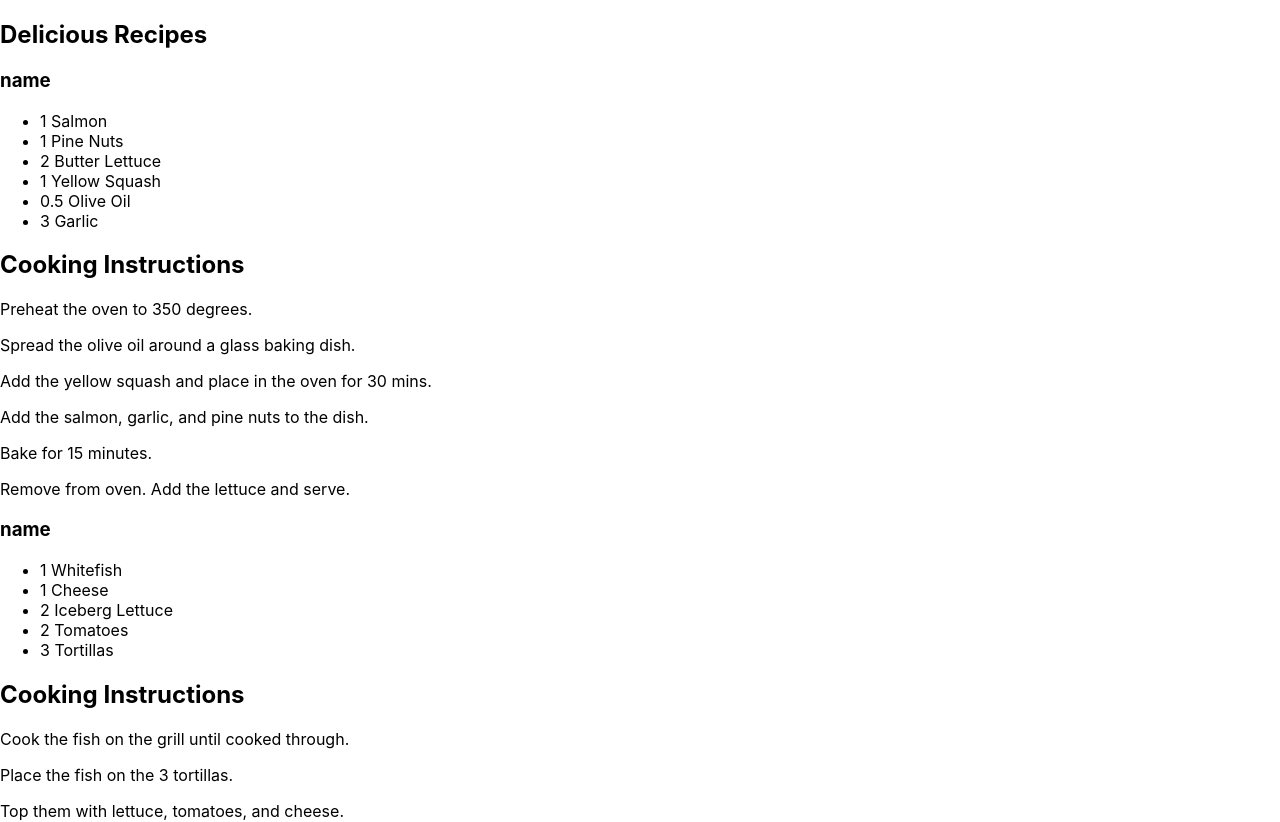
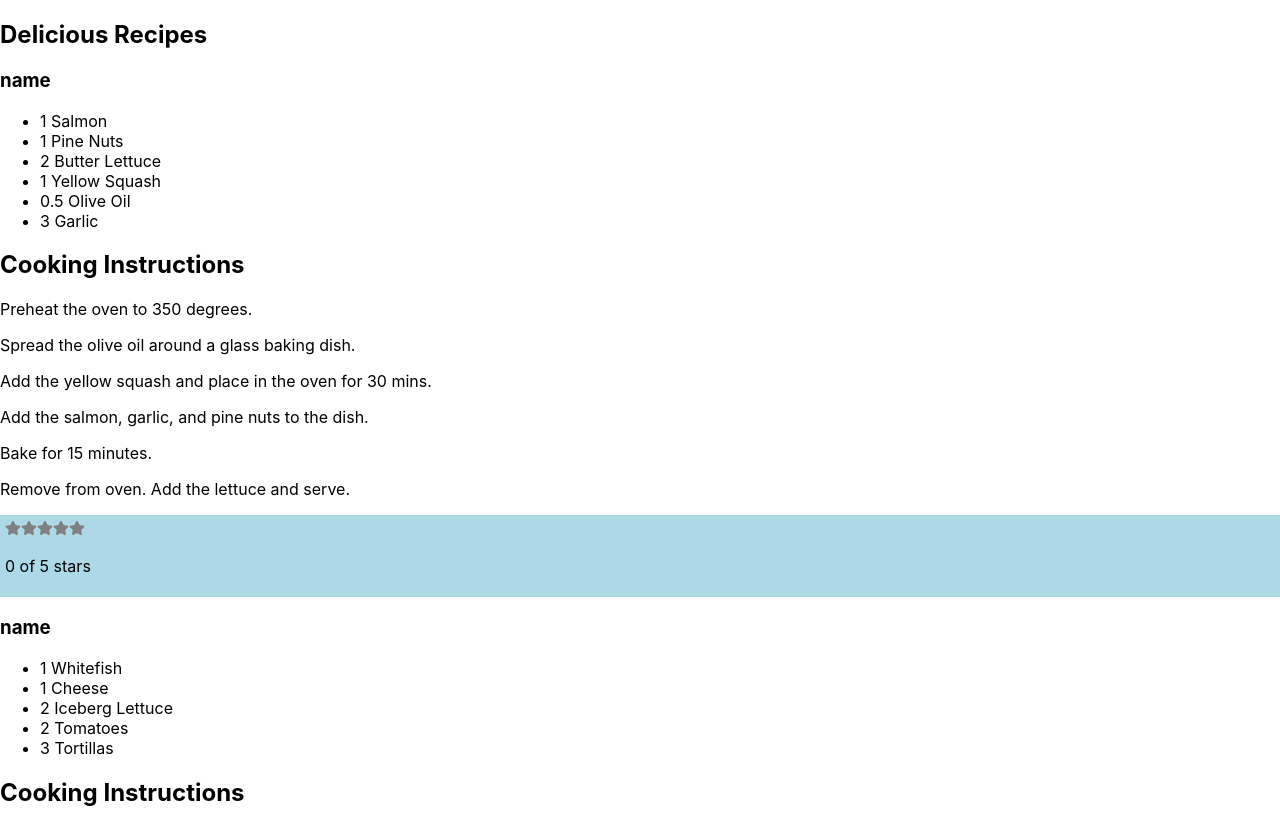
Before and after one commit to OswaldoRosalesA/Learnig-React-2nd-Edition, a React (Create React App) app in the folder recipe-app-full/: page / in a window 1280 px wide. Shown: the top 822 px of the page. Built offline with nearby package versions, Linux system fonts and the light colour scheme.

Commit message:
Feature: StarRating with basic state

```diff
--- a/recipe-app-full/src/components/Recipe.js
+++ b/recipe-app-full/src/components/Recipe.js
@@ -3,6 +3,7 @@
 import React from 'react';
 import IngredientsList from './IngredientsList';
 import Instructions from './Instructions';
+import StarRating from "./StarRating";
 
 const Recipe = ({name, ingredients, steps}) => {
     return (
@@ -10,6 +11,7 @@ const Recipe = ({name, ingredients, steps}) => {
             <h1>name</h1>
             <IngredientsList ingredients={ingredients}/>
             <Instructions title='Cooking Instructions' steps={steps}/>
+            <StarRating style={{backgroundColor: "lightblue"}} onDoubleClick={e => alert('double click')}/>
         </section>
     );
 };
--- /dev/null
+++ b/recipe-app-full/src/components/Star.js
@@ -0,0 +1,10 @@
+// ./src/components/Star.js
+
+import React from "react";
+import {FaStar} from "react-icons/fa";
+
+const Star = ({selected = false, onSelect = (f) => f}) => {
+    return <FaStar color={selected ? 'red' : 'grey'} onClick={onSelect}/>
+};
+
+export default Star;
--- /dev/null
+++ b/recipe-app-full/src/components/StarRating.js
@@ -0,0 +1,23 @@
+// ./src/components/StarRating.js
+
+import React, {useState} from "react";
+import Star from "./Star";
+
+const createArray = length => [...Array(length)];
+
+const StarRating = ({style = {}, totalStars = 5, ...props}) => {
+    const [selectedStars, setSelectedStars] = useState(0);
+    return (
+        <div style={{padding: "5px", ...style}} {...props} className="star-rating">
+            {
+                createArray(totalStars).map((n, i) => {
+                    return <Star key={i} selected={selectedStars > i} onSelect={() => setSelectedStars(i + 1)}/>;
+                })
+            }
+
+            <p>{selectedStars} of {totalStars} stars</p>
+        </div>
+    );
+};
+
+export default StarRating;
```
